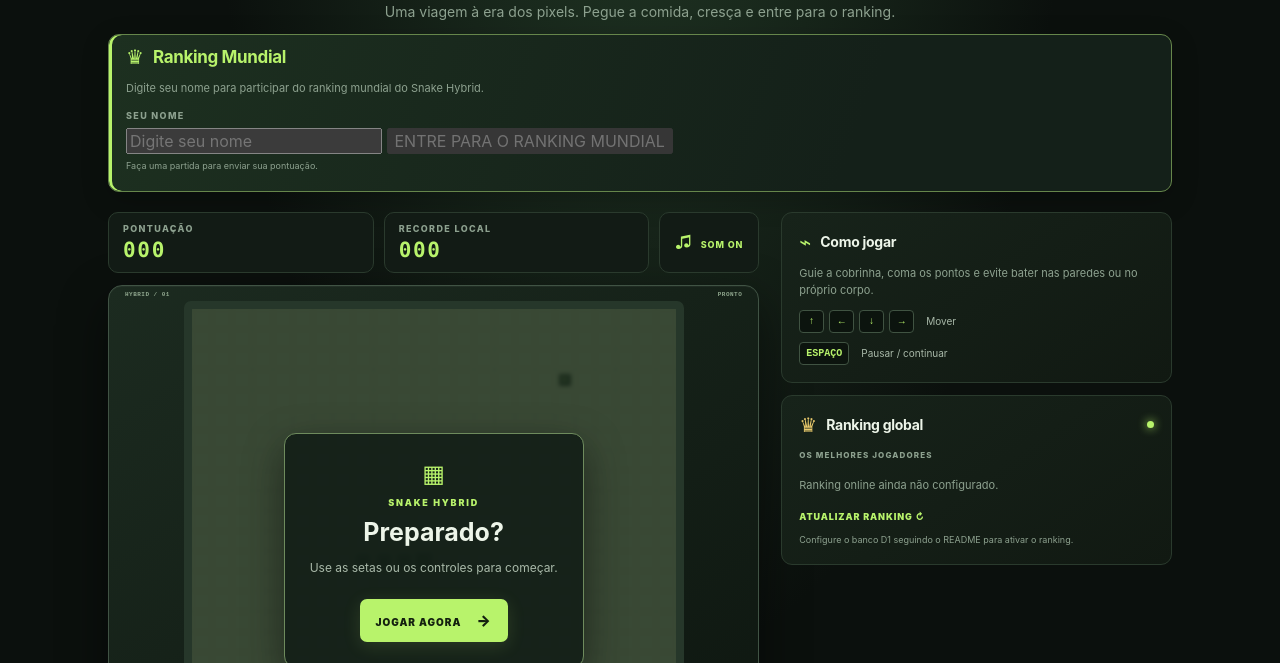
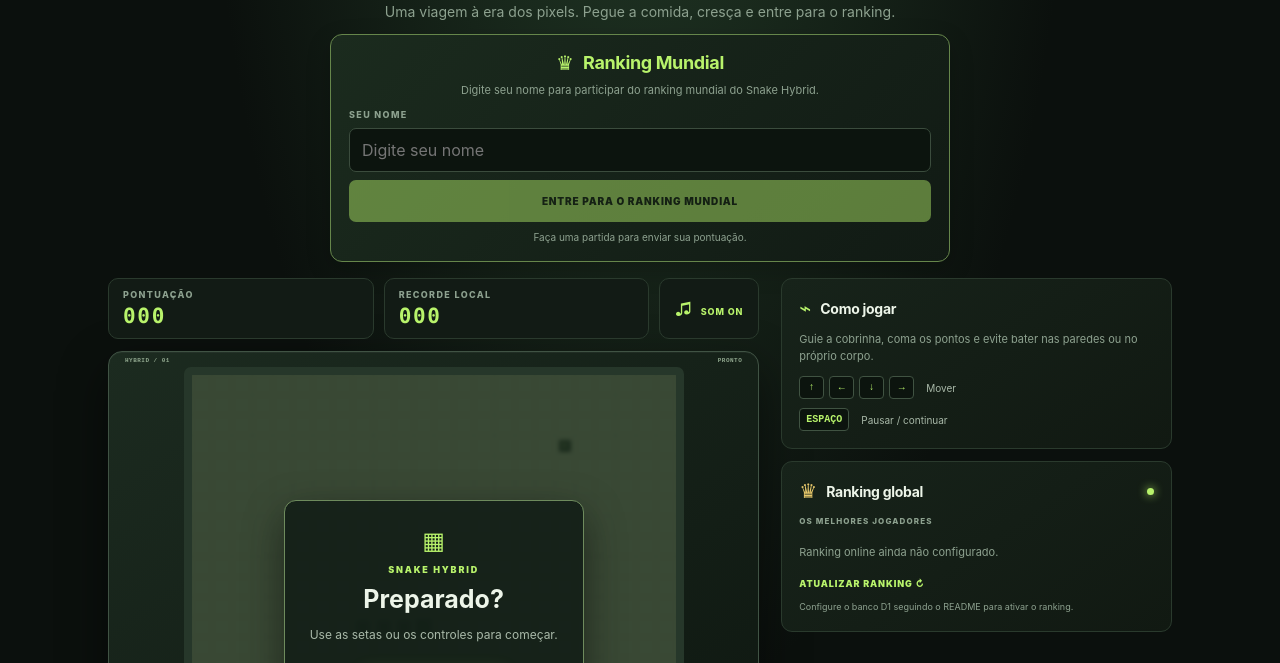
Before and after one commit to edutvz1-bike/snake-hybrid, a plain HTML site: page public/index.html in a window 1280 px wide. Shown: the part 106-769 px from the top of the page. Drawn offline with Linux system fonts and the light colour scheme; no server answers.

Commit message:
Style compact world ranking entry panel

```diff
--- a/public/style.css
+++ b/public/style.css
@@ -285,3 +285,92 @@ body {
 @media (max-width:760px) {
   .submit-panel-top { padding-top: 9px; }
 }
+
+
+/* Novo quadro compacto de entrada no Ranking Mundial. */
+.submit-panel-top {
+  width: min(100%, 620px);
+  margin: 0 auto 16px;
+  padding: 16px 18px;
+  border: 1px solid #66864b;
+  border-radius: 12px;
+  background: linear-gradient(135deg, #1b2b1e, #111a14);
+  box-shadow: 0 8px 24px #0003;
+}
+.submit-panel-top .panel-heading {
+  justify-content: center;
+}
+.submit-panel-top .panel-heading h2 {
+  color: var(--lime);
+  font-size: 18px;
+}
+.ranking-entry-copy {
+  margin: 7px 0 10px;
+  text-align: center;
+  font-size: 12px;
+}
+.ranking-entry-form {
+  display: grid;
+  grid-template-columns: 1fr;
+  gap: 8px;
+}
+.ranking-entry-form label {
+  margin: 0;
+  color: var(--muted);
+  font-size: 9px;
+  font-weight: 800;
+  letter-spacing: .15em;
+}
+.ranking-entry-form input {
+  width: 100%;
+  min-width: 0;
+  border: 1px solid #3b4c3d;
+  border-radius: 7px;
+  padding: 11px 12px;
+  color: var(--text);
+  background: #0c140e;
+  outline: none;
+  font-size: 16px;
+}
+.ranking-entry-form input:focus {
+  border-color: var(--lime-2);
+}
+.ranking-entry-form button {
+  width: 100%;
+  min-height: 42px;
+  border: 0;
+  border-radius: 7px;
+  padding: 10px 14px;
+  color: #14200f;
+  background: var(--lime);
+  font-size: 10px;
+  font-weight: 900;
+  letter-spacing: .08em;
+}
+.ranking-entry-form button:disabled {
+  opacity: .45;
+  cursor: not-allowed;
+}
+.ranking-entry-form .submit-status {
+  min-height: 14px;
+  margin: 0;
+  text-align: center;
+  font-size: 10px !important;
+}
+@media (max-width: 760px) {
+  .submit-panel-top {
+    width: 100%;
+    margin-bottom: 12px;
+    padding: 13px;
+  }
+  .submit-panel-top .panel-heading h2 {
+    font-size: 16px;
+  }
+  .ranking-entry-copy {
+    font-size: 11px;
+  }
+  .ranking-entry-form button {
+    min-height: 44px;
+    font-size: 9px;
+  }
+}
```
